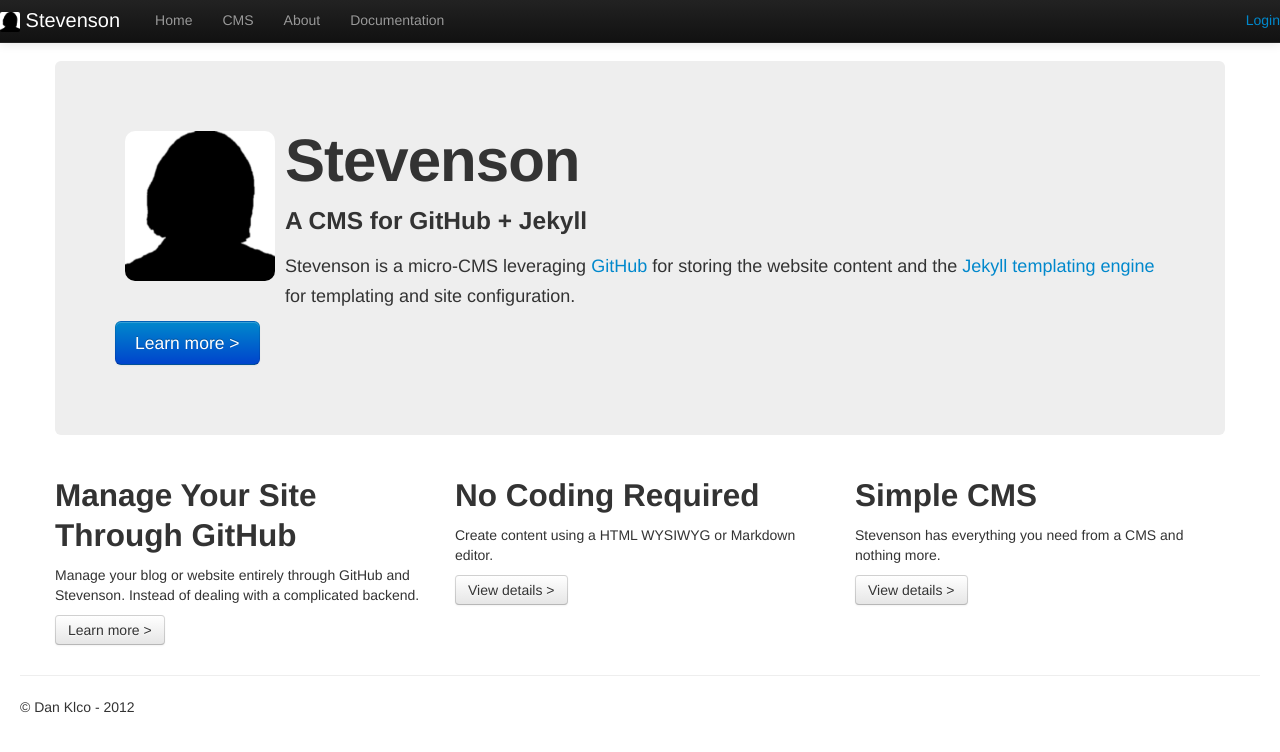
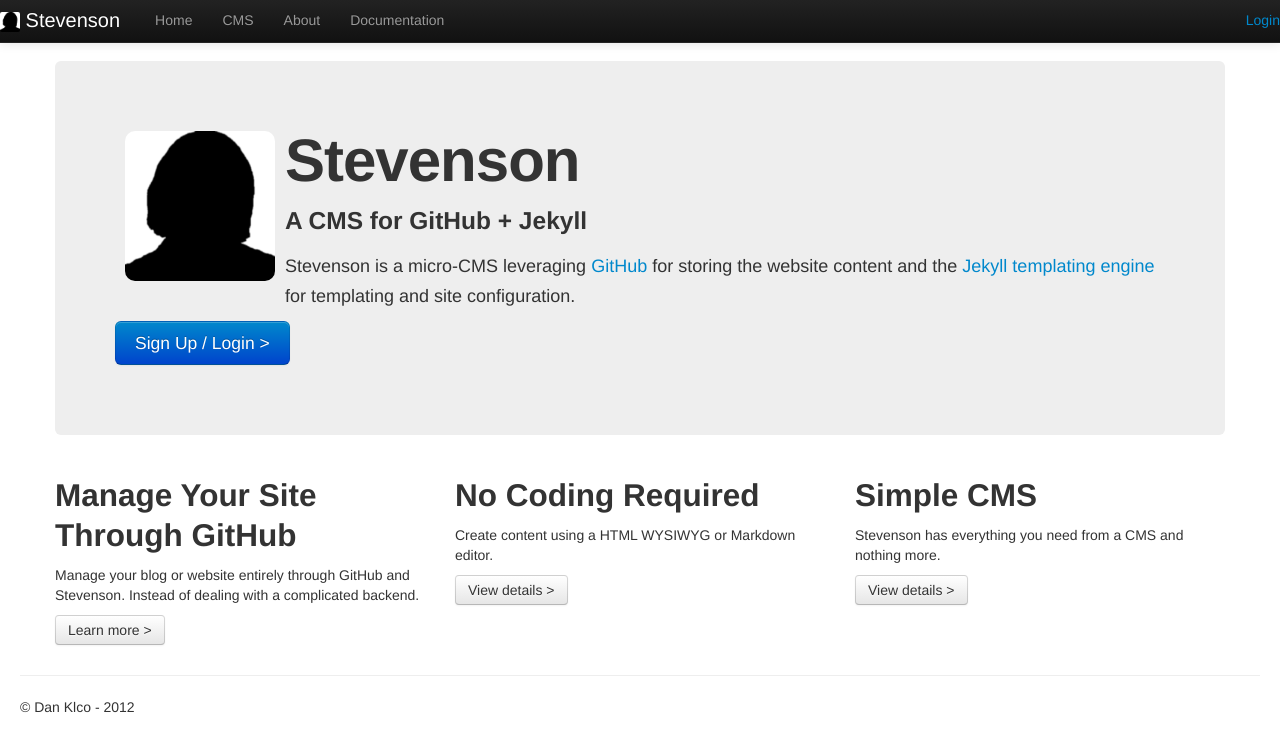
Before and after one commit to pmadril/CohortExEditor, a Jekyll site: the page built from index.html, in a window 1280 px wide. Shown: the top 752 px of the page. Built offline with Jekyll 4.4.1, drawn with Linux system fonts in a browser that asks for light colours; nearby versions of some CDN libraries.

Commit message:
Update home.html

```diff
--- a/_layouts/home.html
+++ b/_layouts/home.html
@@ -14,11 +14,10 @@
 				templating engine</a> for templating and site configuration.
 		</p>
 		<p>
-			<a class="btn btn-primary btn-large" href="about.html">Learn more
+			<a class="btn btn-primary btn-large" href="about.html">Sign Up / Login
 				&gt;</a>
 		</p>
 	</div>
-	<!-- Example row of columns -->
 	<div class="row">
 		<div class="span4">
 			<h2>Manage Your Site Through GitHub</h2>
```
